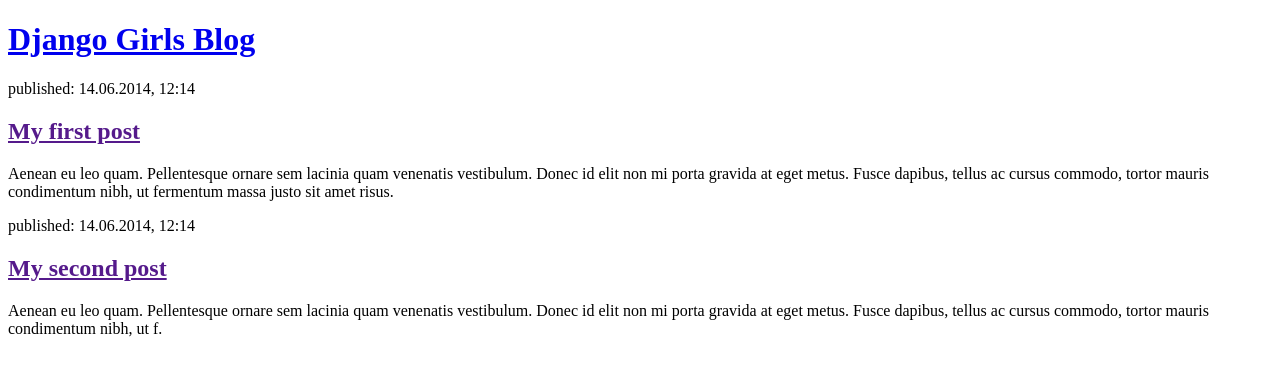
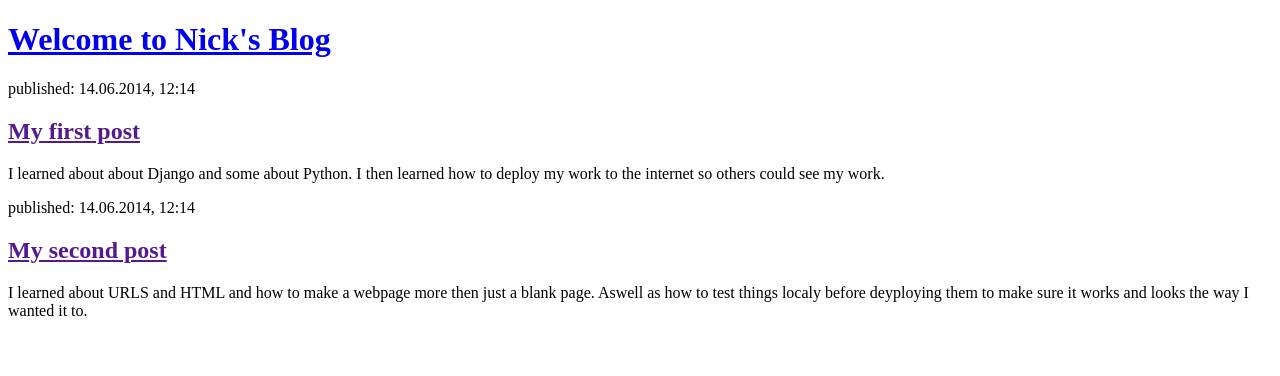
Before and after one commit to nlevar24/my-first-blog, a Django app: page / in a window 1280 px wide. Shown: the top 376 px of the page. Run offline with Django 3.2, Linux system fonts and the light colour scheme.

Commit message:
changed the HTML for the site.

```diff
--- a/blog/templates/blog/post_list.html
+++ b/blog/templates/blog/post_list.html
@@ -1,23 +1,23 @@
 <!DOCTYPE html>
 <html>
     <head>
-        <title>Django Girls blog</title>
+        <title>Nick's blog</title>
     </head>
     <body>
         <header>
-            <h1><a href="/">Django Girls Blog</a></h1>
+            <h1><a href="/">Welcome to Nick's Blog</a></h1>
         </header>
 
         <article>
             <time>published: 14.06.2014, 12:14</time>
             <h2><a href="">My first post</a></h2>
-            <p>Aenean eu leo quam. Pellentesque ornare sem lacinia quam venenatis vestibulum. Donec id elit non mi porta gravida at eget metus. Fusce dapibus, tellus ac cursus commodo, tortor mauris condimentum nibh, ut fermentum massa justo sit amet risus.</p>
+            <p>I learned about about Django and some about Python. I then learned how to deploy my work to the internet so others could see my work.</p>
         </article>
 
         <article>
             <time>published: 14.06.2014, 12:14</time>
             <h2><a href="">My second post</a></h2>
-            <p>Aenean eu leo quam. Pellentesque ornare sem lacinia quam venenatis vestibulum. Donec id elit non mi porta gravida at eget metus. Fusce dapibus, tellus ac cursus commodo, tortor mauris condimentum nibh, ut f.</p>
+            <p>I learned about URLS and HTML and how to make a webpage more then just a blank page. Aswell as how to test things localy before deyploying them to make sure it works and looks the way I wanted it to.</p>
         </article>
     </body>
 </html>
```
